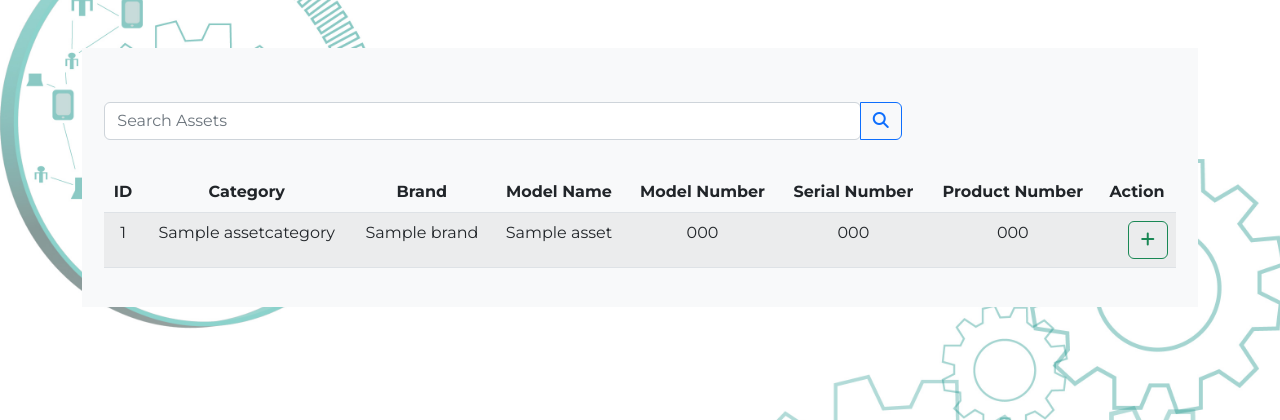
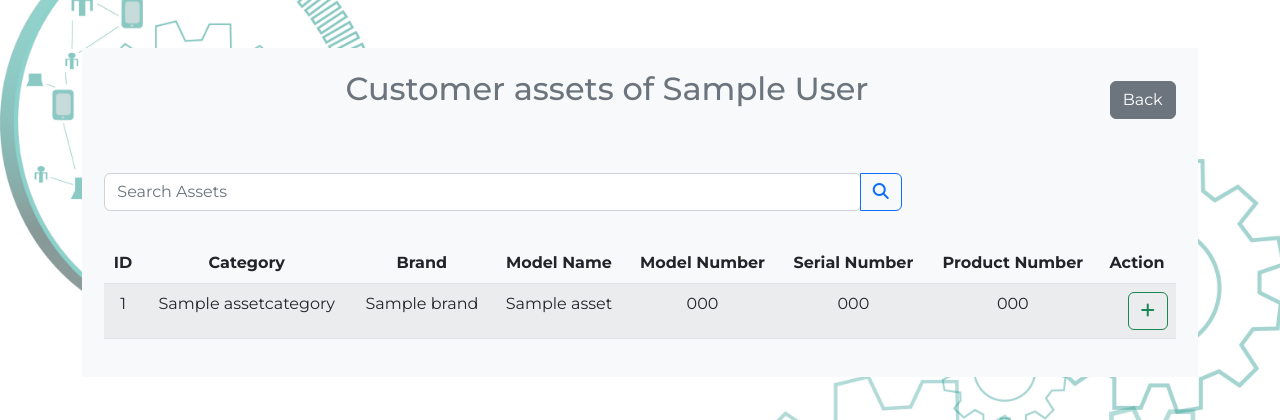
Before and after one commit to svetlinst/Service-manager, a Django app: page /en/service_requests/1/create_service_order/1/ in a window 1280 px wide. Shown: the part 76-496 px from the top of the page. Run offline with Django 4.2, Linux system fonts and the light colour scheme; a user stored in the database is signed in; tables that the repository leaves empty hold one stand-in row (values such as "Sample post"); parts of the project's set-up code (start-up, migrations or seed data) failed here and were passed over; some libraries are stand-ins or nearby versions.

Commit message:
Add a title that has the Customer name when creating a Service order header from Service request

```diff
--- a/service_manager/service_manager/customers/templates/customer_asset/customer_assets_list.html
+++ b/service_manager/service_manager/customers/templates/customer_asset/customer_assets_list.html
@@ -2,6 +2,11 @@
 {% load i18n %}
 {% block content %}
     <div class="d-block mt-5 rounded-lg bg-light my-3" style="padding:2%">
+        <div class="container-fluid d-flex justify-content-between align-items-center mb-3 p-0">
+            <p></p>
+            <h2 class='text-center text-secondary mb-3'>{% trans 'Customer assets of' %} {{ customer.name }}</h2>
+            <a class="btn btn-secondary mt-1 float-start" href="javascript:history.back()">{% trans 'Back' %}</a>
+        </div>
         <div class="row">
             <div class="col-md-9 my-3">
                 <form class="form" method="GET" action="">
--- a/service_manager/service_manager/service_requests/views.py
+++ b/service_manager/service_manager/service_requests/views.py
@@ -232,4 +232,5 @@ class ServiceRequestCreateServiceOrder(auth_mixins.PermissionRequiredMixin, view
 
         context['service_request_id'] = self.kwargs['pk']
         context['assets_being_serviced'] = get_assets_currently_in_service(customer)
+        context['customer'] = customer
         return context
```
